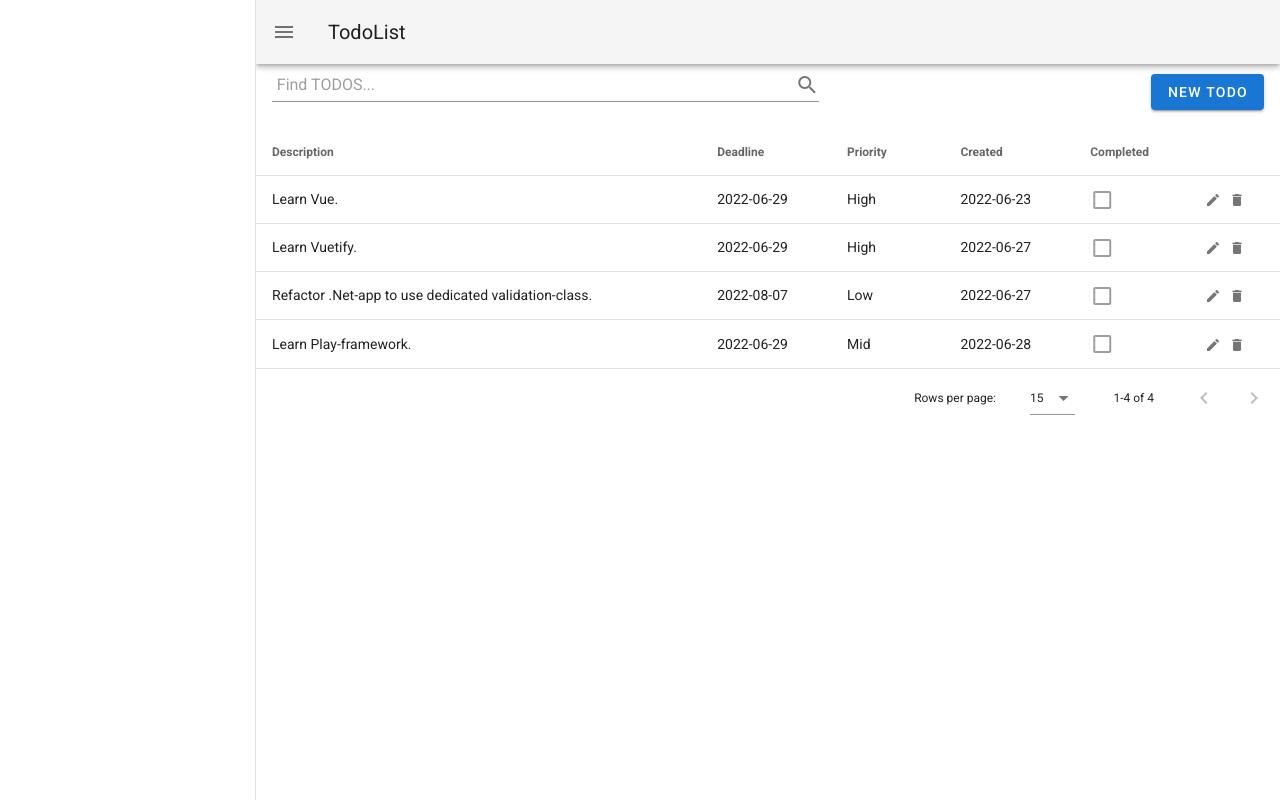
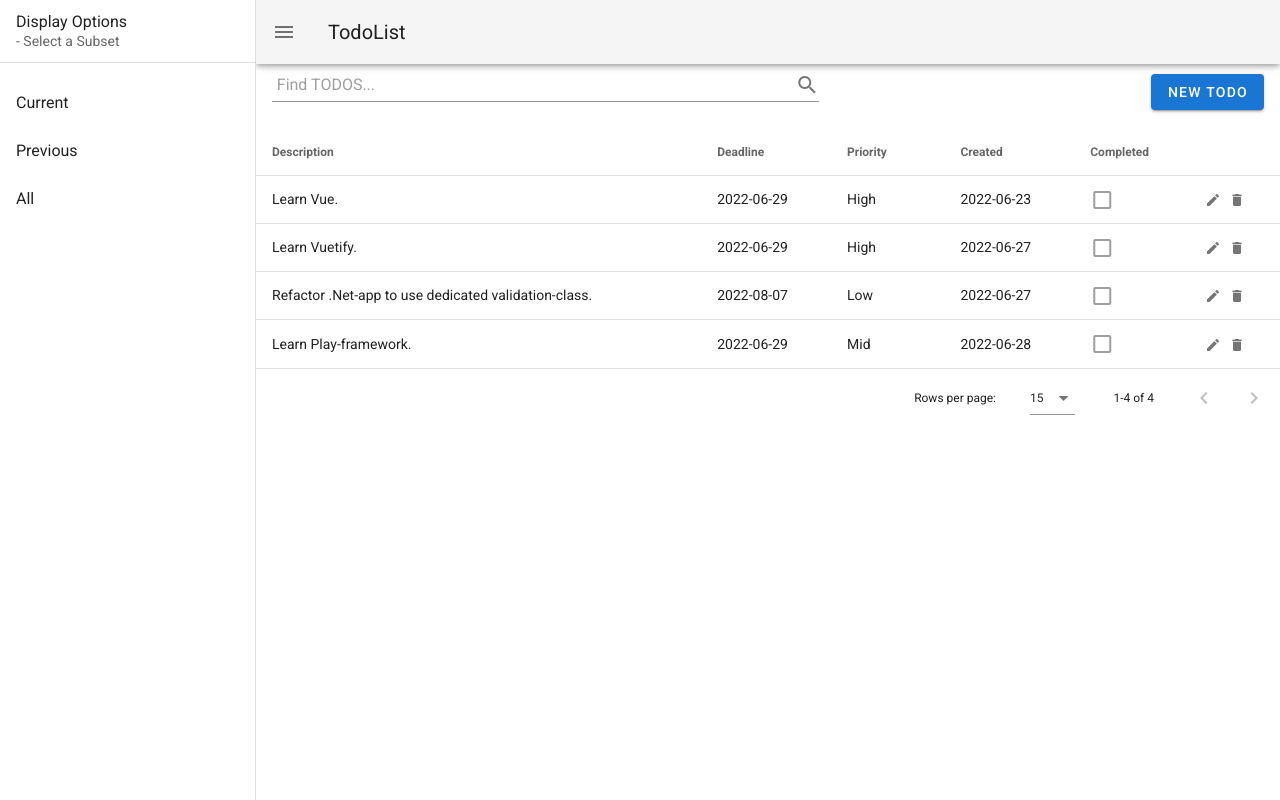
Before and after one commit to Fiend21/arbetsprov, a Vue app: page / in a window 1280 px wide. Built offline with nearby package versions, Linux system fonts and the light colour scheme.

Commit message:
Divider menu

```diff
--- a/src/App.vue
+++ b/src/App.vue
@@ -3,7 +3,29 @@
     <v-navigation-drawer
       v-model="drawer"
       app
-    ></v-navigation-drawer>
+    >
+    <v-list-item>
+      <v-list-item-content>
+        <v-list-item-title>Display Options</v-list-item-title>
+        <v-list-item-subtitle>- Select a Subset</v-list-item-subtitle>
+      </v-list-item-content>
+    </v-list-item>
+  <v-divider></v-divider>
+
+     <v-list
+       nav
+       ></v-list>
+
+         <v-list-item
+          v-for="subset in subsets"
+          :key="subset.title"
+        >
+
+          <v-list-item-content>
+            <v-list-item-title>{{ subset.title }}</v-list-item-title>
+          </v-list-item-content>
+        </v-list-item>
+    </v-navigation-drawer>
 
   <v-app-bar app>
      <v-app-bar-nav-icon @click="drawer = !drawer"></v-app-bar-nav-icon>
@@ -27,7 +49,13 @@ export default {
 },
 
   data: () => ({
-    drawer: null
+    drawer: null,
+
+    subsets: [
+      {title: 'Current'},
+      {title: 'Previous'},
+      {title: 'All'},
+      ],
   }),
 };
 </script>
--- a/src/components/TodoList.vue
+++ b/src/components/TodoList.vue
@@ -51,8 +51,7 @@ export default {
     data: () => ({
 
             headers: [
-                {
-                    text: 'Description',
+                { text: 'Description',
                     sortable: true,
                     value: 'description',
                     align: 'Start',
```
